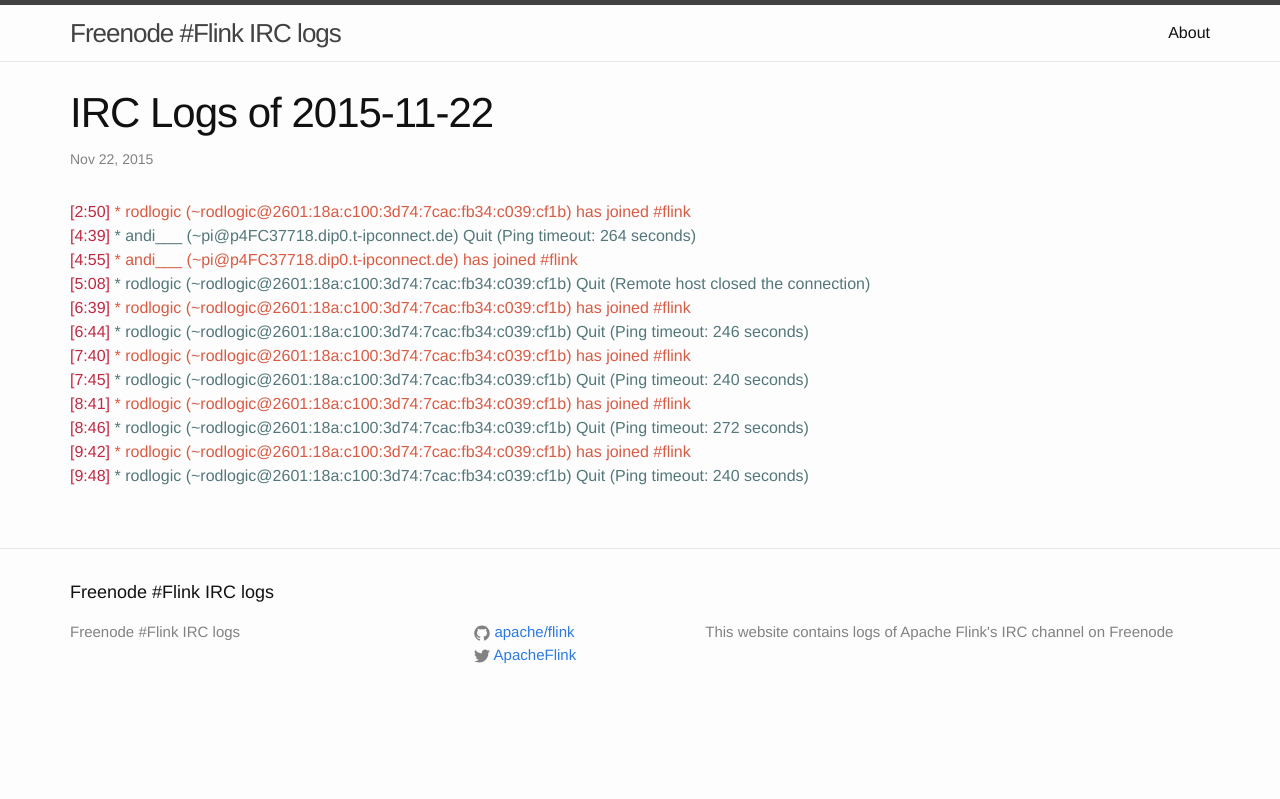
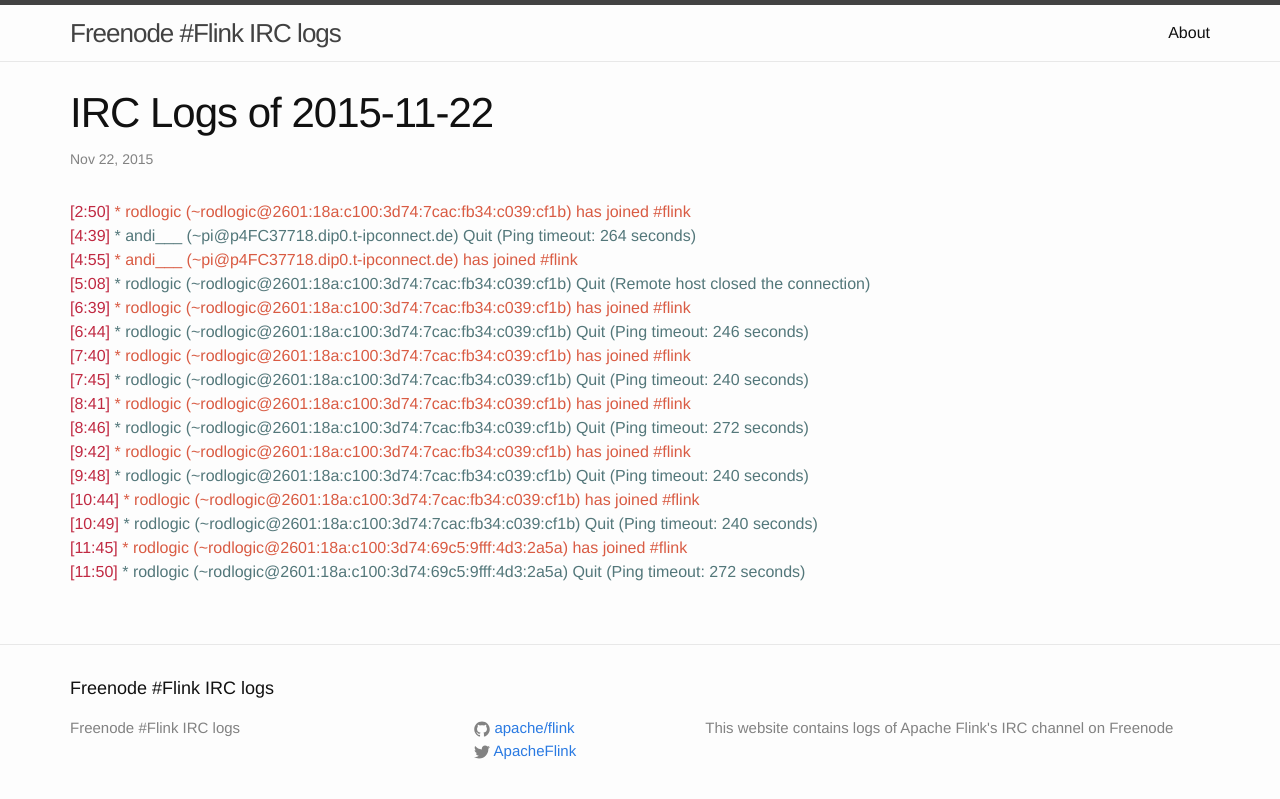
Before and after one commit to flink-irc-logs/flink-irc-logs.github.io, a Jekyll site: the page built from _posts/2015-11-22-logs.markdown, in a window 1280 px wide. Shown: the top 799 px of the page. Built offline with Jekyll 4.4.1, drawn with Linux system fonts in a browser that asks for light colours.

Commit message:
Update of the logs on Sun Nov 22 12:23:37 CET 2015

```diff
--- a/_posts/2015-11-22-logs.markdown
+++ b/_posts/2015-11-22-logs.markdown
@@ -16,3 +16,7 @@
 <span class="irc-date">[8:46]</span> <span class="irc-navy">* rodlogic (~rodlogic@2601:18a:c100:3d74:7cac:fb34:c039:cf1b) Quit (Ping timeout: 272 seconds)</span><br />
 <span class="irc-date">[9:42]</span> <span class="irc-green">* rodlogic (~rodlogic@2601:18a:c100:3d74:7cac:fb34:c039:cf1b) has joined #flink</span><br />
 <span class="irc-date">[9:48]</span> <span class="irc-navy">* rodlogic (~rodlogic@2601:18a:c100:3d74:7cac:fb34:c039:cf1b) Quit (Ping timeout: 240 seconds)</span><br />
+<span class="irc-date">[10:44]</span> <span class="irc-green">* rodlogic (~rodlogic@2601:18a:c100:3d74:7cac:fb34:c039:cf1b) has joined #flink</span><br />
+<span class="irc-date">[10:49]</span> <span class="irc-navy">* rodlogic (~rodlogic@2601:18a:c100:3d74:7cac:fb34:c039:cf1b) Quit (Ping timeout: 240 seconds)</span><br />
+<span class="irc-date">[11:45]</span> <span class="irc-green">* rodlogic (~rodlogic@2601:18a:c100:3d74:69c5:9fff:4d3:2a5a) has joined #flink</span><br />
+<span class="irc-date">[11:50]</span> <span class="irc-navy">* rodlogic (~rodlogic@2601:18a:c100:3d74:69c5:9fff:4d3:2a5a) Quit (Ping timeout: 272 seconds)</span><br />
```
